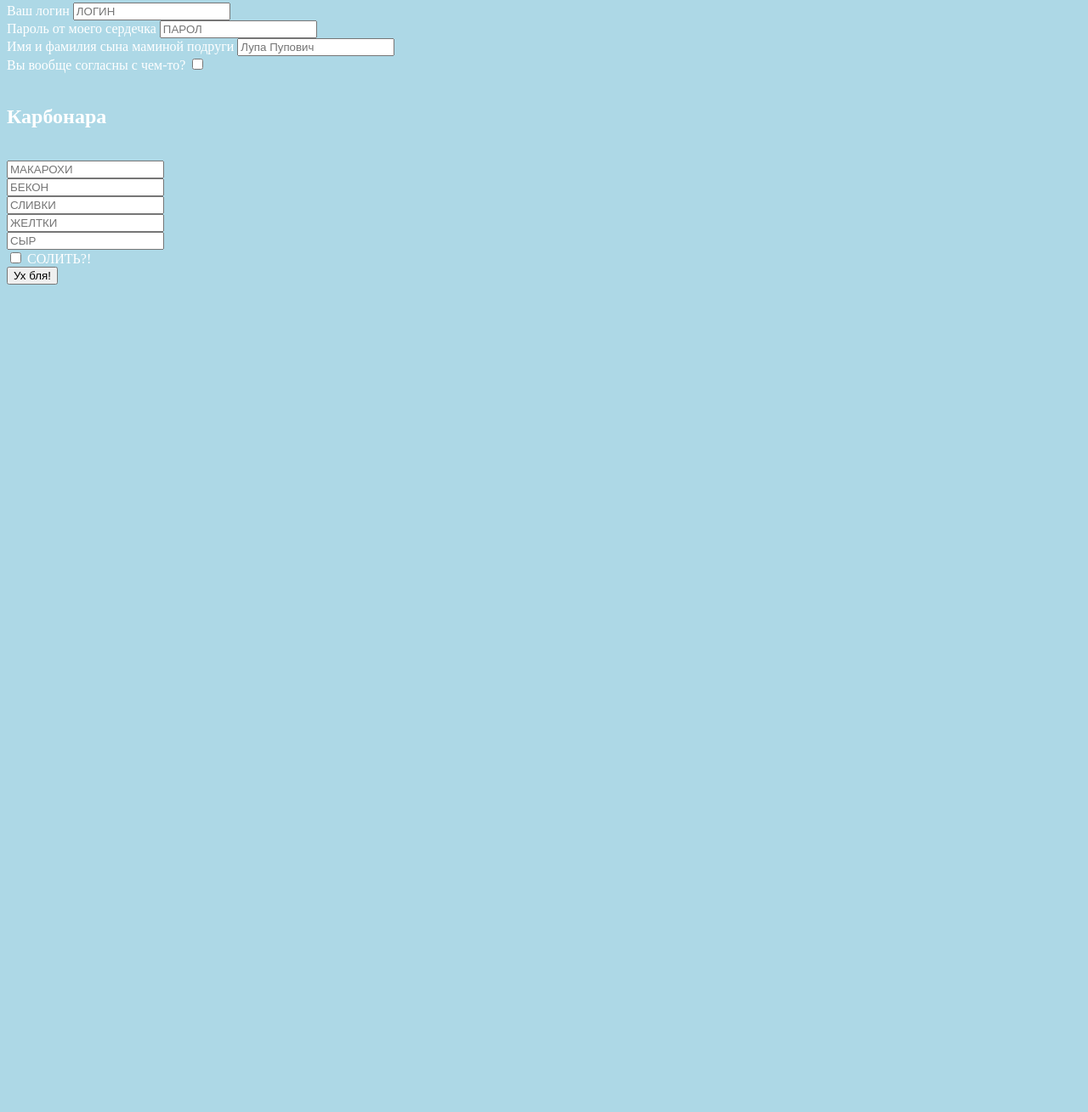
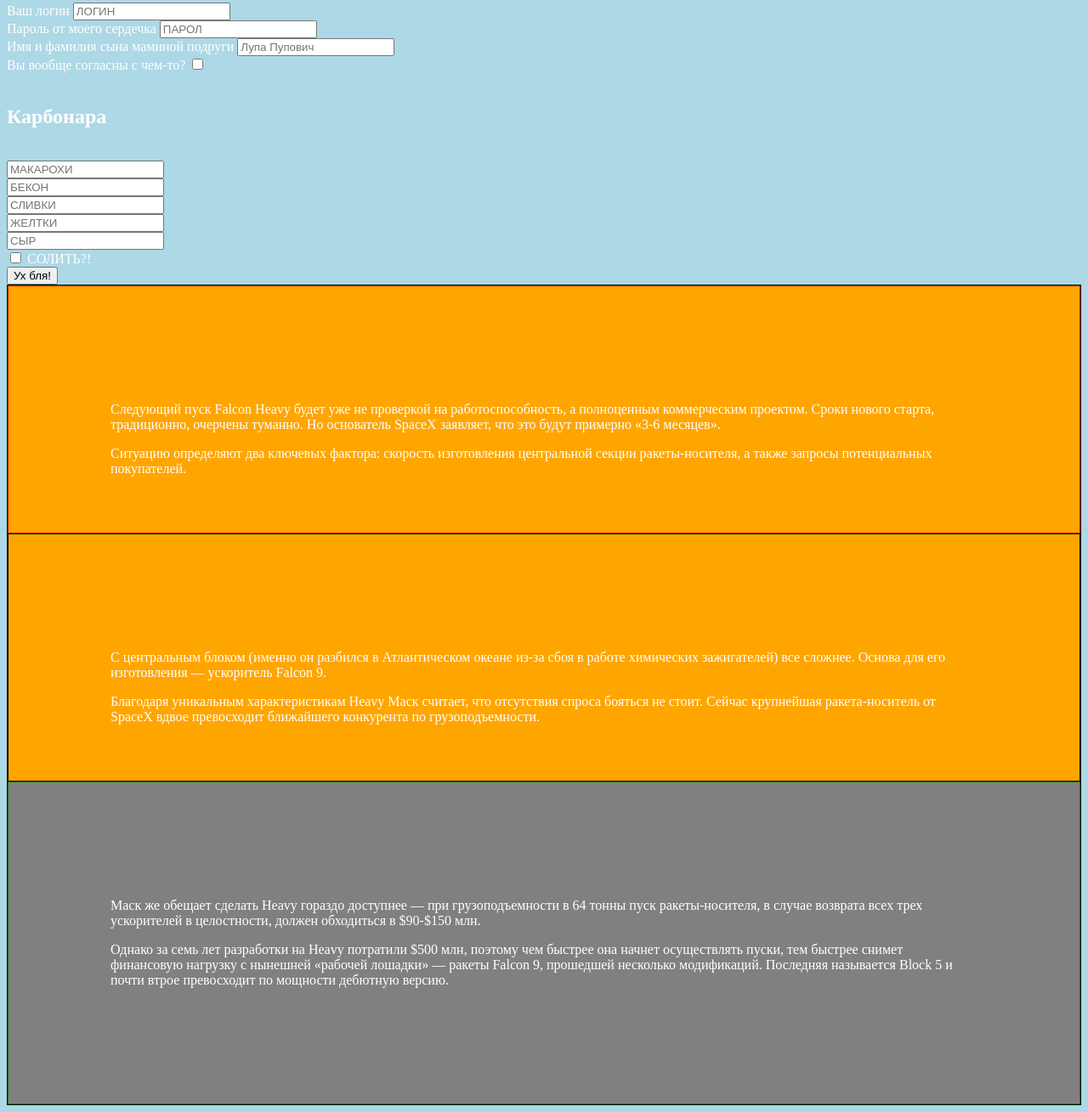
Before and after one commit to Boodzya/course, a plain HTML site: page index.html in a window 1280 px wide. Shown: the part 1485-2794 px from the top of the page at 85% size. Before the commit the page ends 1828 px from the top, so only its background shows below. Drawn offline with Linux system fonts and the light colour scheme.

Commit message:
add blocks

```diff
--- a/index.html
+++ b/index.html
@@ -70,5 +70,24 @@
 	<label>СОЛИТЬ?!</label><br>
 	<button type="submit">Ух бля!</button>
 </form>
+	<div class="element-container2">
+		<div class="element-container">
+			<div class="first padding">
+				<p>Следующий пуск Falcon Heavy будет уже не 	проверкой на работоспособность, а полноценным 	коммерческим проектом. Сроки нового старта, 	традиционно, очерчены туманно. Но основатель SpaceX 	заявляет, что это будут примерно «3-6 месяцев».</p> <p>Ситуацию определяют два ключевых фактора: 	скорость изготовления центральной секции 	ракеты-носителя, а также запросы потенциальных 	покупателей.</p>
+			</div>
+			<div class="second padding">
+				<p>C центральным блоком (именно он разбился в 	Атлантическом океане из-за сбоя в работе химических 	зажигателей) все сложнее. Основа для его 	изготовления — ускоритель Falcon 9.
+				</p>
+				<p>Благодаря уникальным характеристикам Heavy Маск 	считает, что отсутствия спроса бояться не стоит. 	Сейчас крупнейшая ракета-носитель от SpaceX вдвое 	превосходит ближайшего конкурента по 	грузоподъемности.
+				</p>
+			</div>
+		</div>
+		<div class="third padding">
+			<p> Маск же обещает сделать Heavy 	гораздо доступнее — при грузоподъемности в 64 тонны пуск 	ракеты-носителя, в случае возврата всех трех ускорителей в 	целостности, должен обходиться в $90-$150 млн.
+			</p>
+			<p> Однако за семь лет разработки на Heavy потратили $500 	млн, поэтому чем быстрее она начнет осуществлять пуски, тем 	быстрее снимет финансовую нагрузку с нынешней «рабочей 	лошадки» — ракеты Falcon 9, прошедшей несколько 	модификаций. Последняя называется Block 5 и почти втрое 	превосходит по мощности дебютную версию.
+			</p>
+		</div>
+	</div>
 	</body>
 </html>
--- a/style.css
+++ b/style.css
@@ -5,3 +5,23 @@ body {
 body {
    color: #fff;
 }
+.element-container div {
+	padding-bottom: 50px;
+	background-color: orange;
+}
+.element-container2 {
+	border: 1px solid black;
+}
+.first {
+	border: 1px solid red;
+}
+.second {
+	border: 1px solid black;
+}
+.third {
+	border: 1px solid green;
+	background-color: grey
+}
+.padding {
+	padding: 120px;
+}
```
